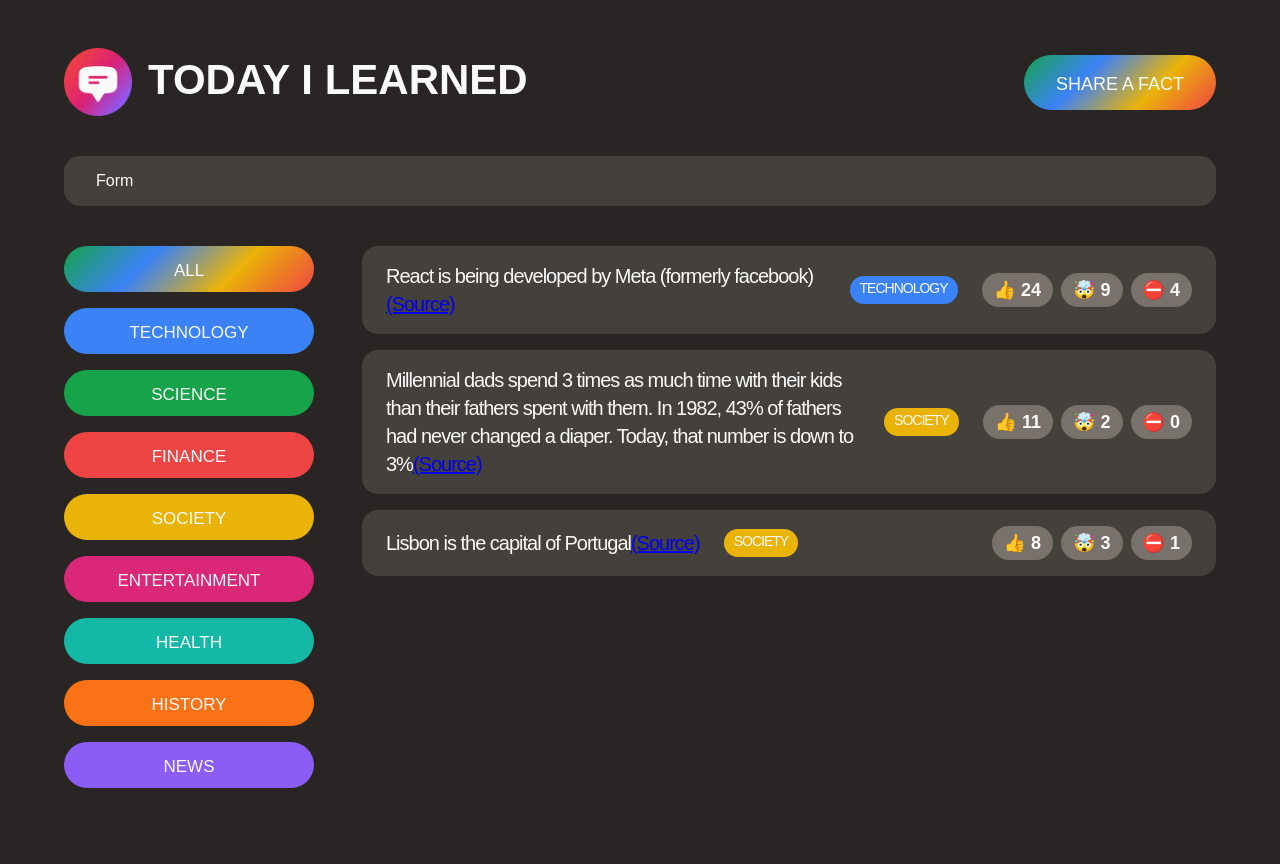
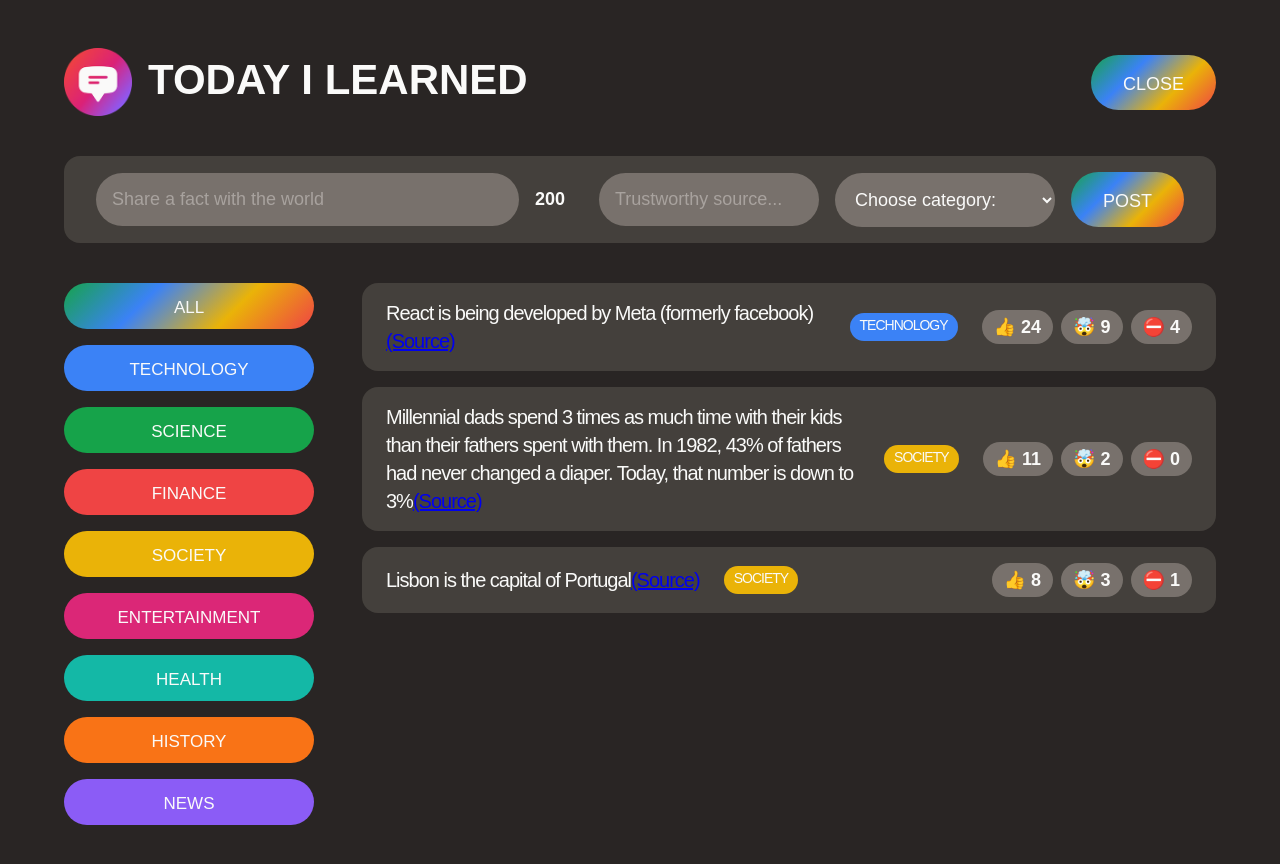
Before and after one commit to Lydia-BEDRI/FullStack-app-Today-I-Learned, a React (Create React App) app: page / in a window 1280 px wide. Both pictures are taken after a click on the button "SHARE A FACT". Shown: the top 864 px of the page. Built offline with nearby package versions, Linux system fonts and the light colour scheme; a web font is replaced by a local one.

Commit message:
Updating the form using the React way

```diff
--- a/src/App.js
+++ b/src/App.js
@@ -37,10 +37,23 @@
 function App() {
   // 1. Define state variable
   const [showForm, setShowForm] = useState(false);
-  const appTitle = "Today I Learned";
   return (
     <>
       {/* HEADER */}
+      <Header showForm={showForm} setShowForm={setShowForm} />
+      {/* 2. Use state variable */}
+      {showForm ? <NewFactForm /> : null}
+      <main className="main">
+        <CategoryFilter />
+        <FactList />
+      </main>
+    </>
+  );
+}
+function Header({ showForm, setShowForm }) {
+  const appTitle = "Today I Learned";
+
+  return (
     <header className="header">
       <div className="logo">
         <img
@@ -58,20 +71,10 @@
         className="btn btn-large btn-open"
         onClick={() => setShowForm((show) => !show)}
       >
-          share a fact
+        {showForm ? "Close" : "share a fact"}
       </button>
     </header>
-      {/* 2. Use state variable */}
-      {showForm ? <NewFactForm /> : null}
-      <main className="main">
-        <CategoryFilter />
-        <FactList />
-      </main>
-    </>
   );
-}
-function NewFactForm() {
-  return <form className="fact-form">Form</form>;
 }
 const CATEGORIES = [
   { name: "technology", color: "#3b82f6" },
@@ -83,6 +86,44 @@
   { name: "history", color: "#f97316" },
   { name: "news", color: "#8b5cf6" },
 ];
+function NewFactForm() {
+  const [text, setText] = useState("");
+  const [source, setSource] = useState("");
+  const [category, setCategory] = useState("");
+  const textLength = text.length;
+
+  function handleSubmit(e) {
+    e.preventDefault();
+  }
+  return (
+    <form className="fact-form" onSubmit={handleSubmit}>
+      <input
+        type="text"
+        placeholder="Share a fact with the world"
+        value={text}
+        onChange={(e) => setText(e.target.value)}
+      />
+      <span>{200 - textLength}</span>
+
+      <input
+        type="text"
+        placeholder="Trustworthy source..."
+        value={source}
+        onChange={(e) => setSource(e.target.value)}
+      />
+      <select value={category} onChange={(e) => setCategory(e.target.value)}>
+        <option value="">Choose category:</option>
+        {CATEGORIES.map((cat) => (
+          <option key={cat.name} value={cat.name}>
+            {cat.name.toUpperCase()}
+          </option>
+        ))}
+      </select>
+      <button className="btn btn-large">Post</button>
+    </form>
+  );
+}
+
 function CategoryFilter() {
   return (
     <aside>
```
Lines whose indentation alone changed are shown as unchanged.
